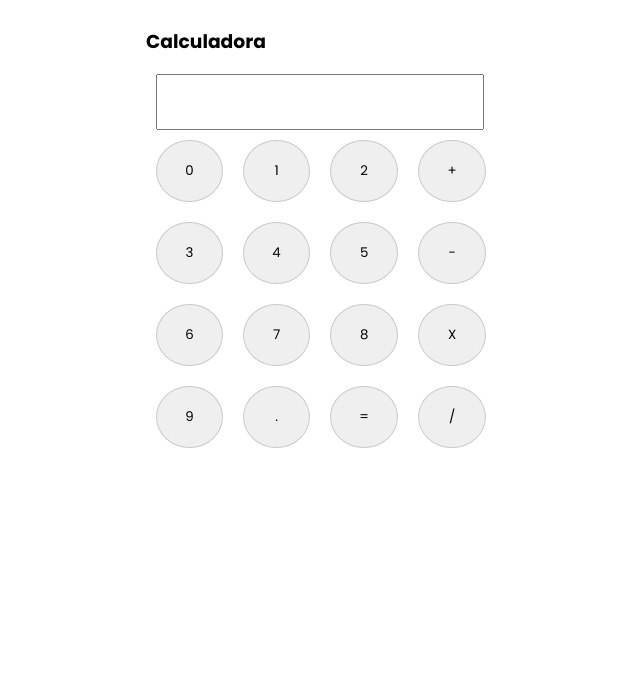
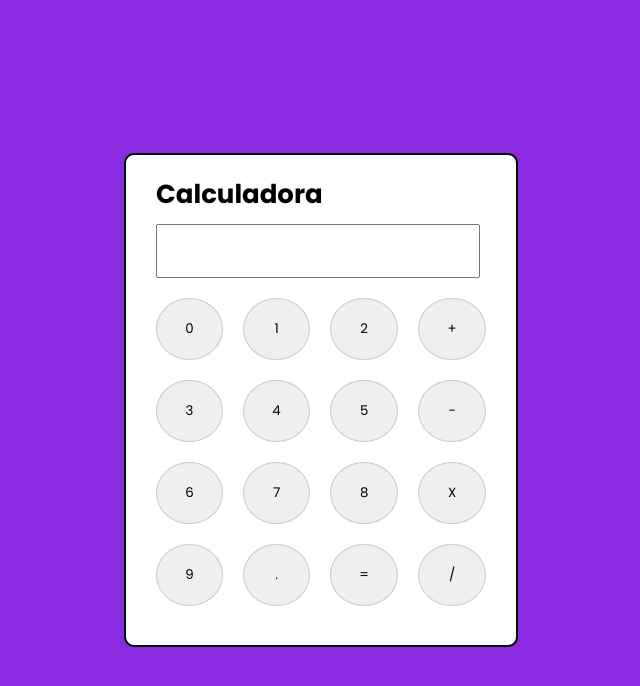
Before and after one commit to mrkaka1/calculator, a plain HTML site: page index.html in a window 1280 px wide. Shown: the whole page, without its empty margins (319-959 px from the left). Drawn offline with Linux system fonts and the light colour scheme.

Commit message:
feat: styles added

```diff
--- a/style.css
+++ b/style.css
@@ -1,10 +1,15 @@
 * {
     font-family: Poppins;
     list-style: none;
+    margin: 0px;
+    padding: 0px;
 }
 
 main {
     display: flex;
+    background-color: blueviolet;
+
+    height: 100vh;
     justify-content: center;
     align-items: center;
 }
@@ -12,7 +17,17 @@ main {
 .calc-skeleton {
     display: flex;
     flex-direction: column;
-    max-width: fit-content;
+    max-width: max-content;
+    height: 450px;
+    padding: 20px;
+    border: 2px solid #000000;
+    background-color: #ffffff;
+    border-radius: 10px;
+}
+
+h3 {
+    font-size: 26px;
+    margin-left: 10px;
 }
 
 input {
@@ -20,6 +35,8 @@ input {
     height: 50px;
     max-width: 320px;
     font-size: xx-large;
+    margin-bottom: 10px;
+    margin-top: 10px;
 }
 
 .numbering {
```
